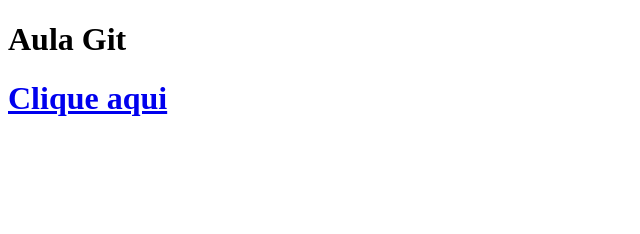
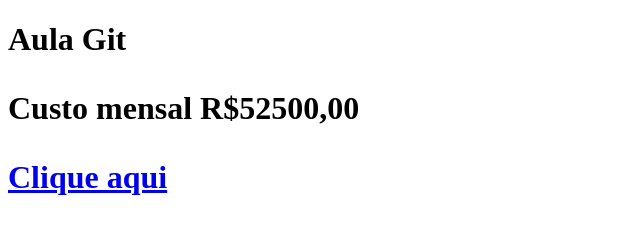
Before and after one commit to jonnyperyto/AulaGit, a plain HTML site: page index.html in a window 1280 px wide. Shown: the whole page, without its empty margins (0-640 px from the left). Drawn offline with Linux system fonts and the light colour scheme.

Commit message:
Alterado valor da transacao

```diff
--- a/index.html
+++ b/index.html
@@ -7,7 +7,9 @@
 </head>
 <body>
     <h1>Aula Git<h1>
+        <p>Custo mensal R$52500,00</p>
             <a href="aluno.html"> Clique aqui</a>
+
 
 
 
```
